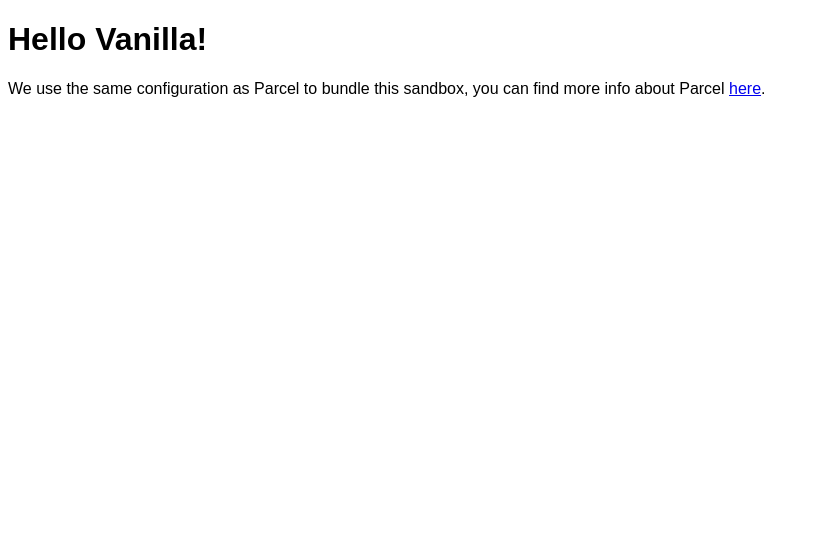
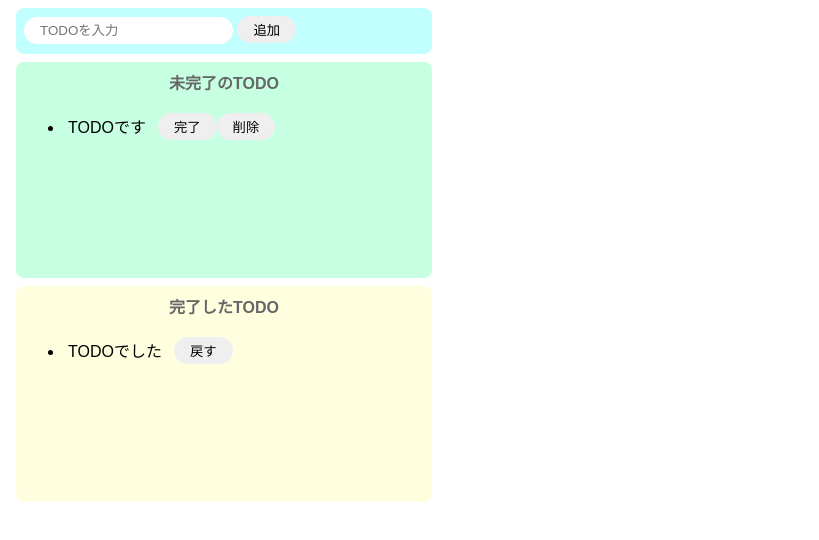
Before and after one commit to AtsukoYYY/ToDoListVanillaJS, a website built with Parcel: page index.html in a window 1280 px wide. Shown: the whole page, without its empty margins (0-819 px from the left). Built offline with nearby package versions, Linux system fonts and the light colour scheme.

Commit message:
add delete機能実装

```diff
--- a/index.html
+++ b/index.html
@@ -1,16 +1,38 @@
 <!DOCTYPE html>
 <html>
+  <head>
+    <title>TO DO LIST</title>
+    <meta charset="UTF-8" />
+  </head>
 
-<head>
-	<title>Parcel Sandbox</title>
-	<meta charset="UTF-8" />
-</head>
-
-<body>
-	<div id="app"></div>
-
-	<script src="src/index.js">
-	</script>
-</body>
-
+  <body>
+    <div class="input_area">
+      <input id="add_text" placeholder="TODOを入力" />
+      <button id="add_button">追加</button>
+    </div>
+    <div class="incomplete_area">
+      <p class="title">未完了のTODO</p>
+      <ul id="incomplete_list">
+        <li>
+          <div class="list_row">
+            <p class="list_item">TODOです</p>
+            <button id="complete_button">完了</button>
+            <button id="delete_button">削除</button>
+          </div>
+        </li>
+      </ul>
+    </div>
+    <div class="completed_area">
+      <p class="title">完了したTODO</p>
+      <ul>
+        <li>
+          <div class="list_row">
+            <p class="list_item">TODOでした</p>
+            <button>戻す</button>
+          </div>
+        </li>
+      </ul>
+    </div>
+    <script src="src/index.js"></script>
+  </body>
 </html>
--- a/src/index.js
+++ b/src/index.js
@@ -1,10 +1,39 @@
 import "./styles.css";
 
-document.getElementById("app").innerHTML = `
-<h1>Hello Vanilla!</h1>
-<div>
-  We use the same configuration as Parcel to bundle this sandbox, you can find more
-  info about Parcel
-  <a href="https://parceljs.org" target="_blank" rel="noopener noreferrer">here</a>.
-</div>
-`;
+const onClickAdd = () => {
+  const inputText = document.getElementById("add_text").value;
+  document.getElementById("add_text").value = "";
+
+  const li = document.createElement("li");
+  const div = document.createElement("div");
+  div.className = "list_row";
+
+  const p = document.createElement("p");
+  p.className = "list_item";
+  p.innerHTML = inputText;
+
+  const completeButton = document.createElement("button");
+  completeButton.innerHTML = "完了";
+  completeButton.addEventListener("click", () => {
+    alert("完了");
+  });
+
+  const deleteButton = document.createElement("button");
+  deleteButton.innerHTML = "削除";
+  deleteButton.addEventListener("click", () => {
+    const deleteTarget = deleteButton.parentNode.parentNode;
+    document.getElementById("incomplete_list").removeChild(deleteTarget);
+  });
+
+  div.appendChild(p);
+  div.appendChild(completeButton);
+  div.appendChild(deleteButton);
+
+  li.appendChild(div);
+
+  document.getElementById("incomplete_list").appendChild(li);
+};
+
+document
+  .getElementById("add_button")
+  .addEventListener("click", () => onClickAdd());
--- a/src/styles.css
+++ b/src/styles.css
@@ -1,3 +1,70 @@
 body {
   font-family: sans-serif;
 }
+
+input {
+  border-radius: 16px;
+  border: none;
+  padding: 6px 16px;
+}
+
+button {
+  border-radius: 16px;
+  border: none;
+  padding: 4px 16px;
+}
+
+button:hover {
+  background-color: #ffafff;
+  color: #ffffff;
+  cursor: pointer;
+}
+
+button:active {
+  background-color: #eeafee;
+}
+
+.input_area {
+  background-color: #c1ffff;
+  width: 400px;
+  height: 30px;
+  padding: 8px;
+  margin: 8px;
+  border-radius: 8px;
+}
+
+.incomplete_area {
+  background-color: #c6ffe2;
+  width: 400px;
+  min-height: 200px;
+  padding: 8px;
+  margin: 8px;
+  border-radius: 8px;
+}
+
+.completed_area {
+  background-color: #ffffe0;
+  width: 400px;
+  min-height: 200px;
+  padding: 8px;
+  margin: 8px;
+  border-radius: 8px;
+}
+
+.title {
+  text-align: center;
+  margin-top: 0px;
+  font-weight: bold;
+  color: #666;
+}
+
+.list_row {
+  display: flex;
+  align-items: center;
+  padding-bottom: 4px;
+}
+
+.list_item {
+  padding-right: 8px;
+  margin: 4px;
+}
```
